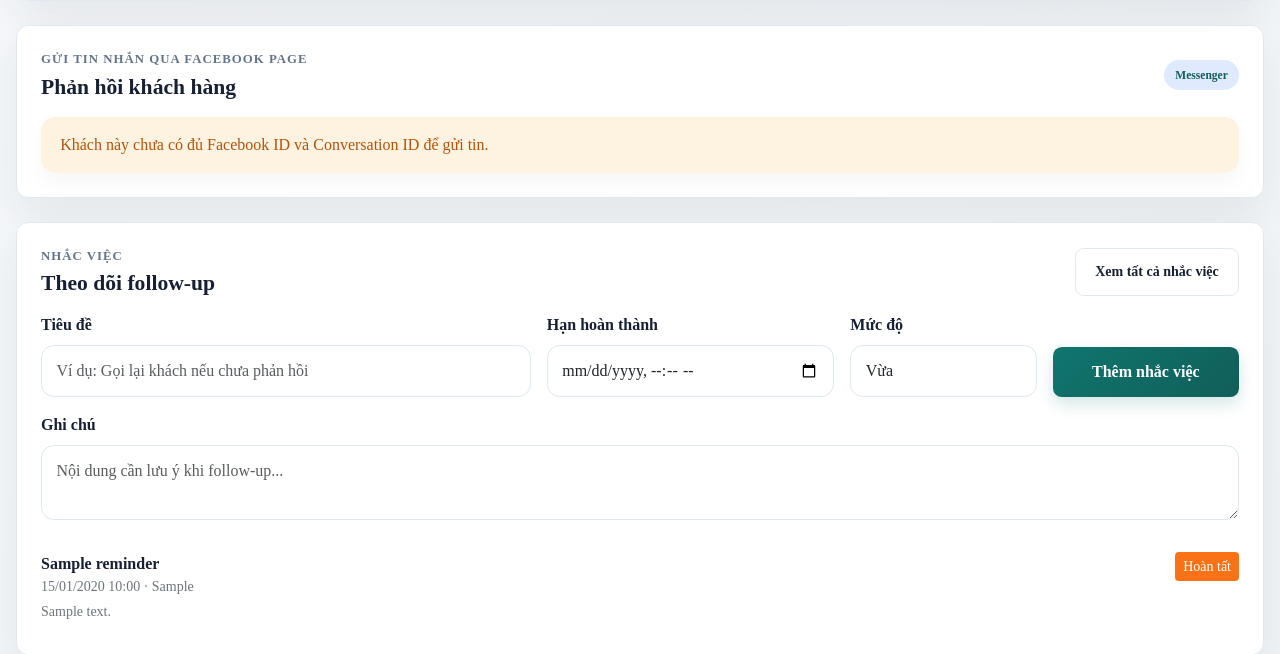
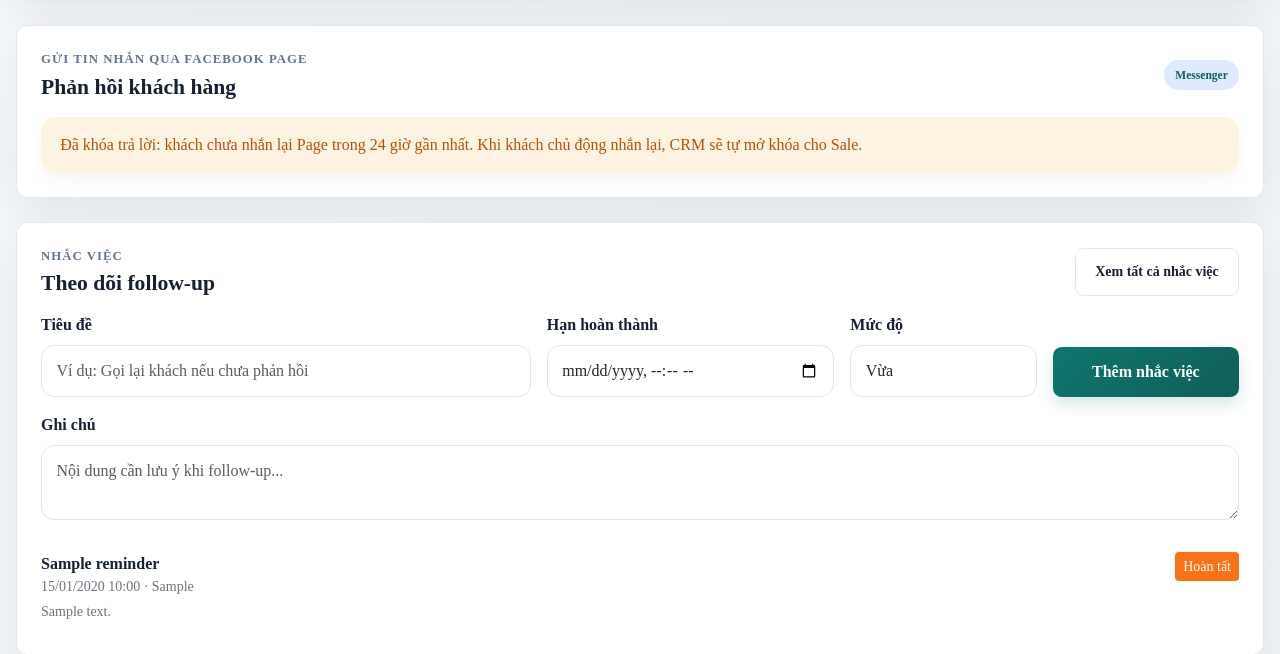
Before and after one commit to sondaihata-hash/CRMHAY, a Flask app: page /customers/1 in a window 1280 px wide. Shown: the part 822-1476 px from the top of the page. Run offline with Flask 3, Linux system fonts and the light colour scheme; the visitor is signed in with stand-in values (Sample User, id 1); tables that the repository leaves empty hold one stand-in row (values such as "Sample post").

Commit message:
chore: auto-save changes 2026-09-05 09:23:24

```diff
--- a/app.py
+++ b/app.py
@@ -1370,8 +1370,8 @@ def send_zalo_message(customer, text):
 
 def send_facebook_message(customer, text):
     """Send a Messenger reply using the Page token for the customer's Page."""
-    if not customer or not customer.facebook_id or not customer.conversation_id:
-        raise ValueError('Khách hàng chưa có Facebook ID hoặc Conversation ID để gửi tin.')
+    if not customer or not customer.facebook_id:
+        raise ValueError('Khách hàng chưa có Facebook ID để gửi tin.')
     system_token = get_facebook_token()
     if not system_token:
         raise ValueError('Chưa cấu hình System User Token Facebook.')
--- a/templates/customer_detail.html
+++ b/templates/customer_detail.html
@@ -142,7 +142,7 @@
       </div>
       <span class="badge-soft">Messenger</span>
     </div>
-    {% if c.conversation_id and c.facebook_id %}
+    {% if c.facebook_id %}
       {% if facebook_reply_window_open %}
       <form action="{{ url_for('send_customer_facebook', c_id=c.id) }}" method="post" class="row g-3 align-items-end">
         <input type="hidden" name="_csrf_token" value="{{ csrf_token() }}">
```
